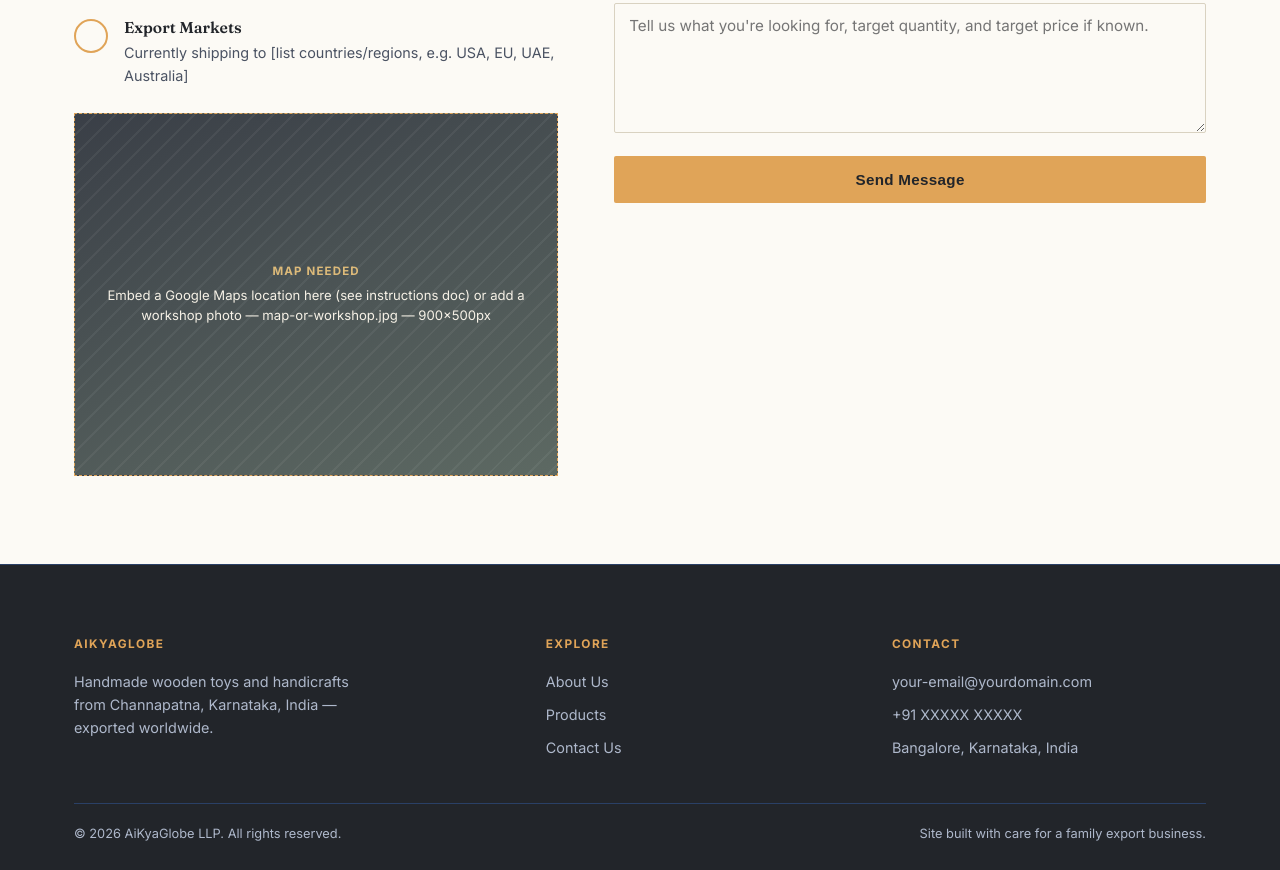
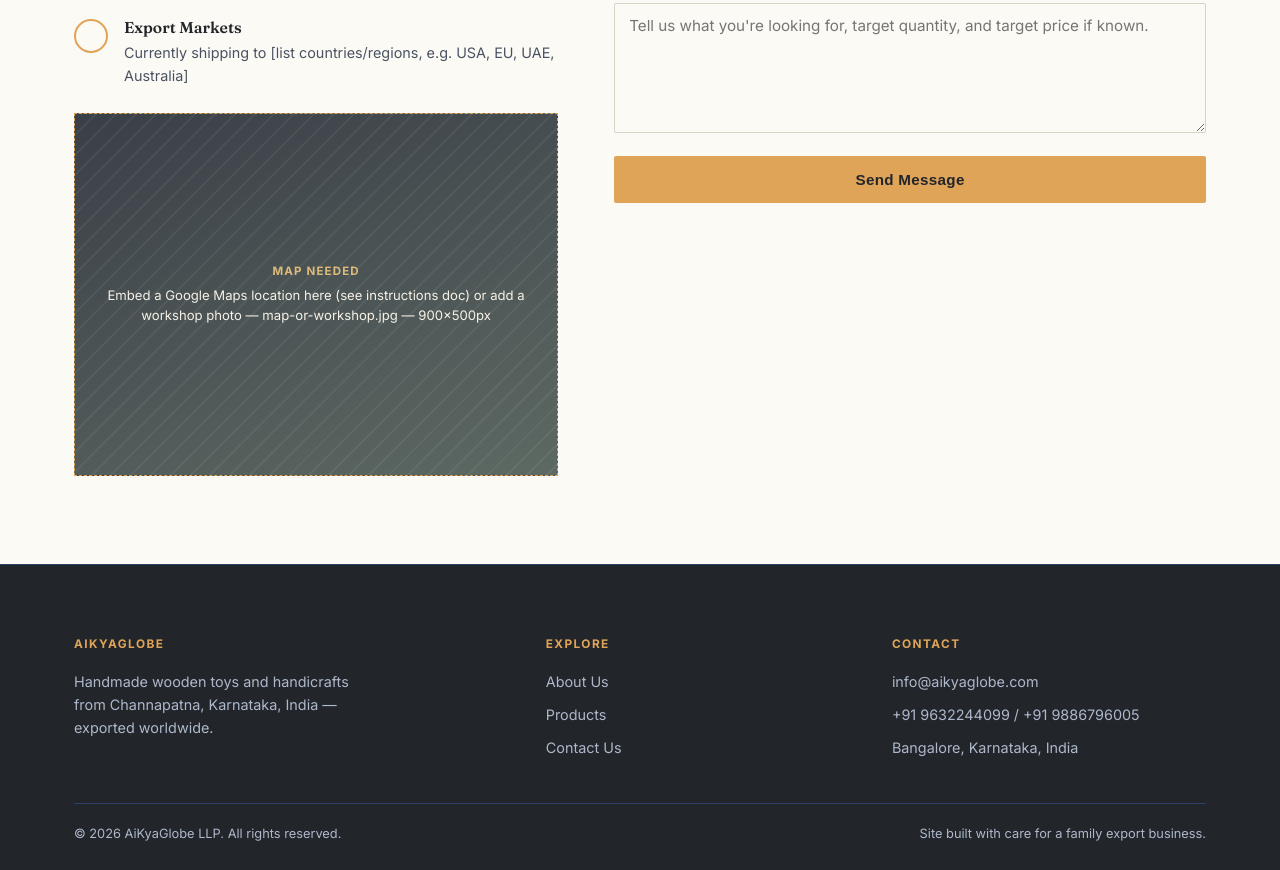
Before and after one commit to Kiran2bs/AiKyaGlobe-Project, a plain HTML site: page contact.html in a window 1280 px wide. Shown: the part 777-1647 px from the top of the page. Drawn offline with Linux system fonts and the light colour scheme.

Commit message:
Add files via upload

```diff
--- a/contact.html
+++ b/contact.html
@@ -76,7 +76,7 @@
          a developer, connect it to a free tool called Formspree —
          full steps are in the instructions document. -->
     <div>
-      <form class="contact-form" action="https://formspree.io/f/mzdnrqqg" method="POST">
+      <form class="contact-form" action="https://formspree.io/f/moeajddg" method="POST">
         <div class="form-row">
           <div>
             <label for="name">Full Name</label>
@@ -135,8 +135,8 @@
       <div>
         <h5>Contact</h5>
         <ul>
-          <li>your-email@yourdomain.com</li>
-          <li>+91 XXXXX XXXXX</li>
+          <li>info@aikyaglobe.com</li>
+          <li>+91 9632244099 / +91 9886796005</li>
           <li>Bangalore, Karnataka, India</li>
         </ul>
       </div>
```
